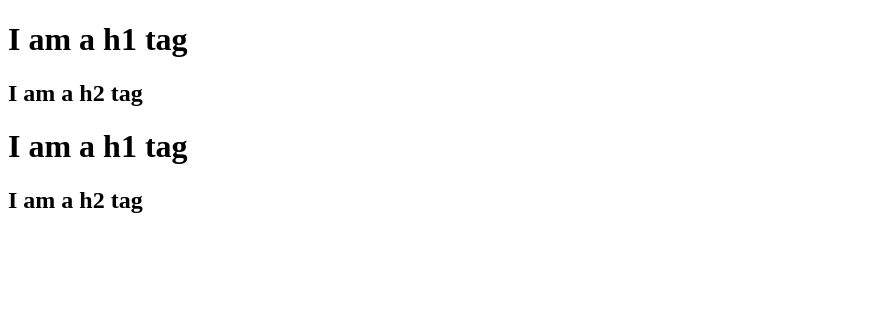
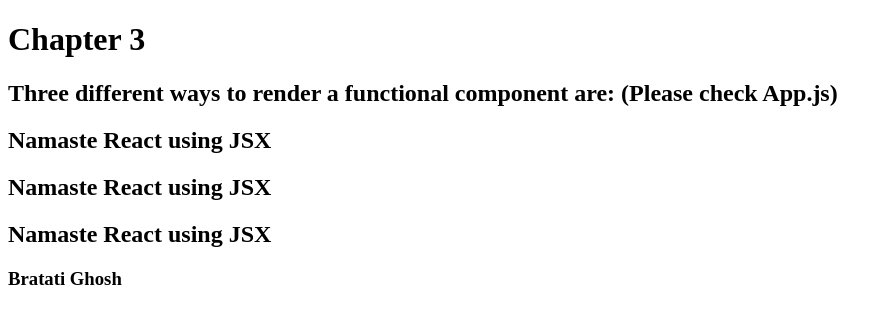
Before and after one commit to bratati57/namasteReact, a React (Vite) app: page / in a window 1280 px wide. Shown: the top 324 px of the page, without its empty margins (0-892 px from the left). Built offline with nearby package versions, Linux system fonts and the light colour scheme.

Commit message:
Chapter 3-JSX, functional component

```diff
--- a/App.js
+++ b/App.js
@@ -1,13 +1,21 @@
 import React from "react"
 import ReactDOM from 'react-dom/client';
-const parent = React.createElement("div", { id: "parent", key: "lala" },
-    [React.createElement("div", { id: "child1", key:"12" },
-        [React.createElement("h1", { id: "heading1", key:"13"  }, "I am a h1 tag"),
-        React.createElement("h2", { id: "heading2", key:"14" }, "I am a h2 tag")]),
-    React.createElement("div", { id: "child2", key:"15" },
-        [React.createElement("h1", { id: "heading3", key:"16"  }, "I am a h1 tag"),
-        React.createElement("h2", { id: "heading4", key:"17" }, "I am a h2 tag")])])
-console.log(parent)
 
+
+const JSXheading=()=> <h2 className="heading">Namaste React using JSX</h2>
+const title=<h3>Bratati Ghosh</h3>
+
+const MyFirstComponent=()=>{
+    return <div>
+             <h1>Chapter 3</h1>
+             <h2>Three different ways to render a functional component are: (Please check App.js)</h2>
+        <JSXheading/>
+        {JSXheading()}
+        <JSXheading></JSXheading>
+        {title}
+
+    </div>
+}
+// JSXheading converted to React.createElement using Babel which is then converted to React element which is a JS object and then using render method it is converted to HTML element and endered into the browser
 const root = ReactDOM.createRoot(document.getElementById("root"))
-root.render(parent)
+root.render(<MyFirstComponent/>)
```
Also changed, not shown: 1 other file (tests, documents, lock files or other folders).
